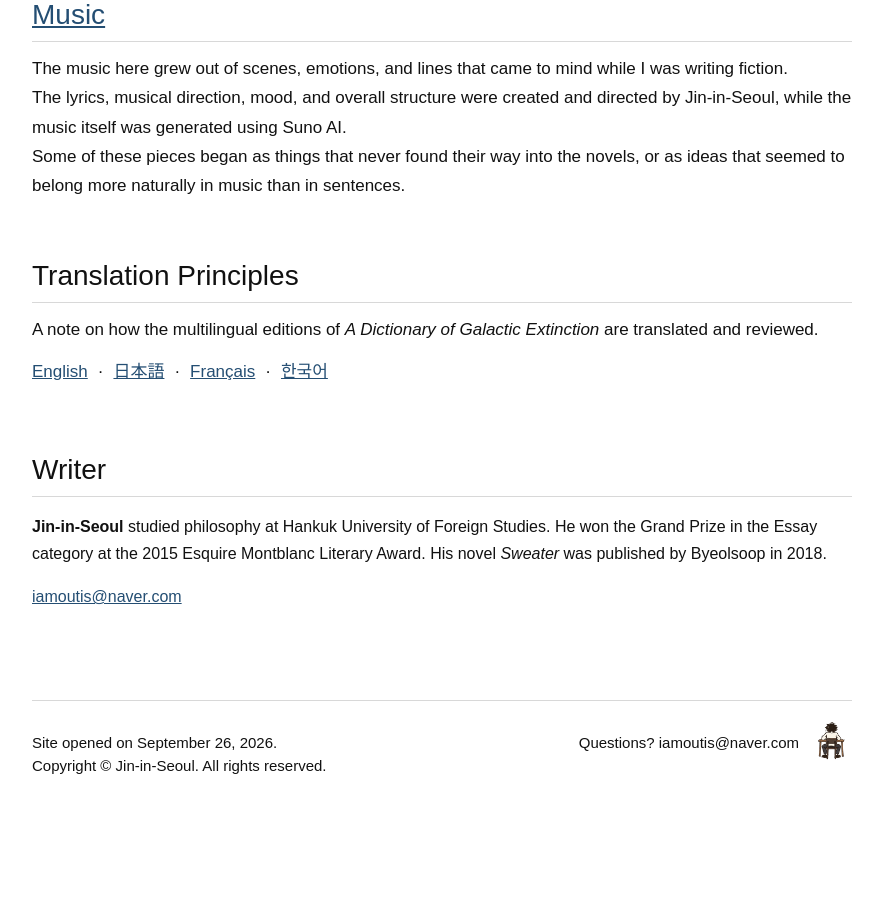
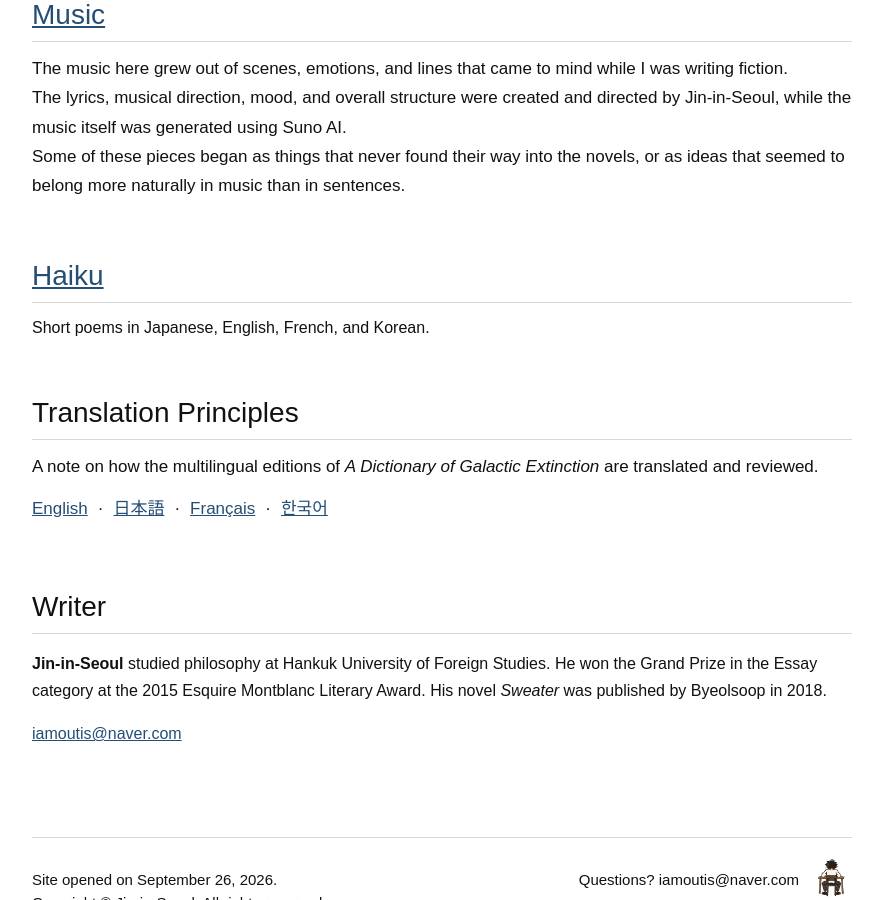
Before and after one commit to Jin-in-Seoul/Jin-in-Seoul, a Jekyll site: the page built from index.html, in a window 1280 px wide and 900 px high, scrolled down 2849 px. Shown: the whole window, without its empty margins (198-1081 px from the left). Built offline with Jekyll 4.4.1, drawn with Linux system fonts in a browser that asks for light colours; before the commit the page ends 3687 px from its top, so only the background shows below that.

Commit message:
Add files via upload

```diff
--- a/index.html
+++ b/index.html
@@ -18,7 +18,7 @@
 
   <title>Jin-in-Seoul - Fiction Archive</title>
 
-  <link rel="stylesheet" href="assets/style.css?v=070">
+  <link rel="stylesheet" href="assets/style.css?v=087">
 
   <style>
     .site-title-link {
@@ -450,6 +450,17 @@
     </section>
 
 
+    <section class="haiku-section">
+
+      <h2>
+        <a class="work-link" href="/haiku/">Haiku</a>
+      </h2>
+
+      <p>Short poems in Japanese, English, French, and Korean.</p>
+
+    </section>
+
+
     <section class="translation-principles-section">
 
       <h2>Translation Principles</h2>
--- a/sitemap.xml
+++ b/sitemap.xml
@@ -468,4 +468,8 @@
   <url>
     <loc>https://jin-in-seoul.com/site-map/</loc>
   </url>
+  <url><loc>https://jin-in-seoul.com/haiku/</loc></url>
+  <url><loc>https://jin-in-seoul.com/haiku/2026/10/02/001/</loc></url>
+  <url><loc>https://jin-in-seoul.com/haiku/2026/10/02/002/</loc></url>
+  <url><loc>https://jin-in-seoul.com/haiku/2026/10/02/003/</loc></url>
 </urlset>
```
